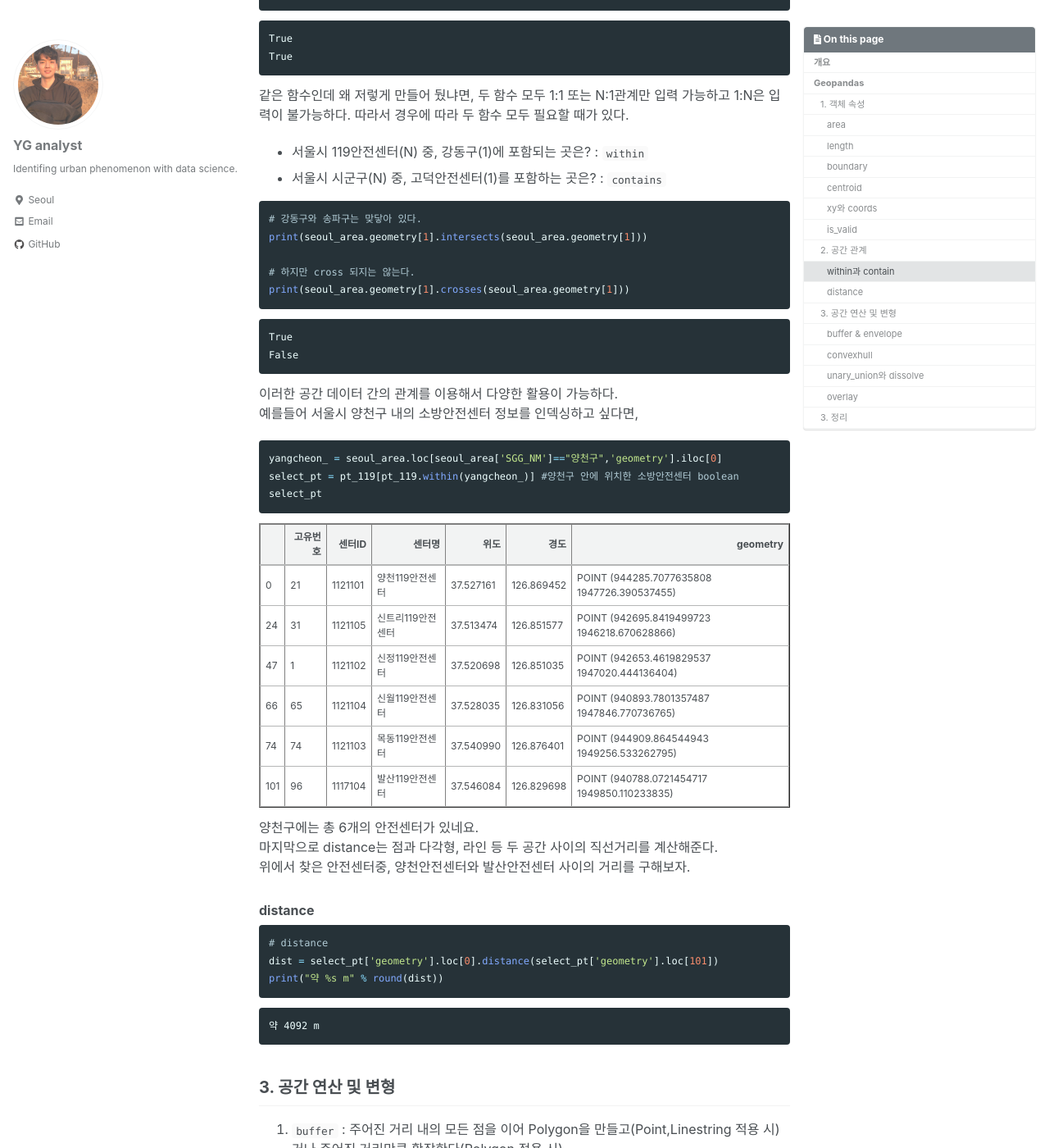
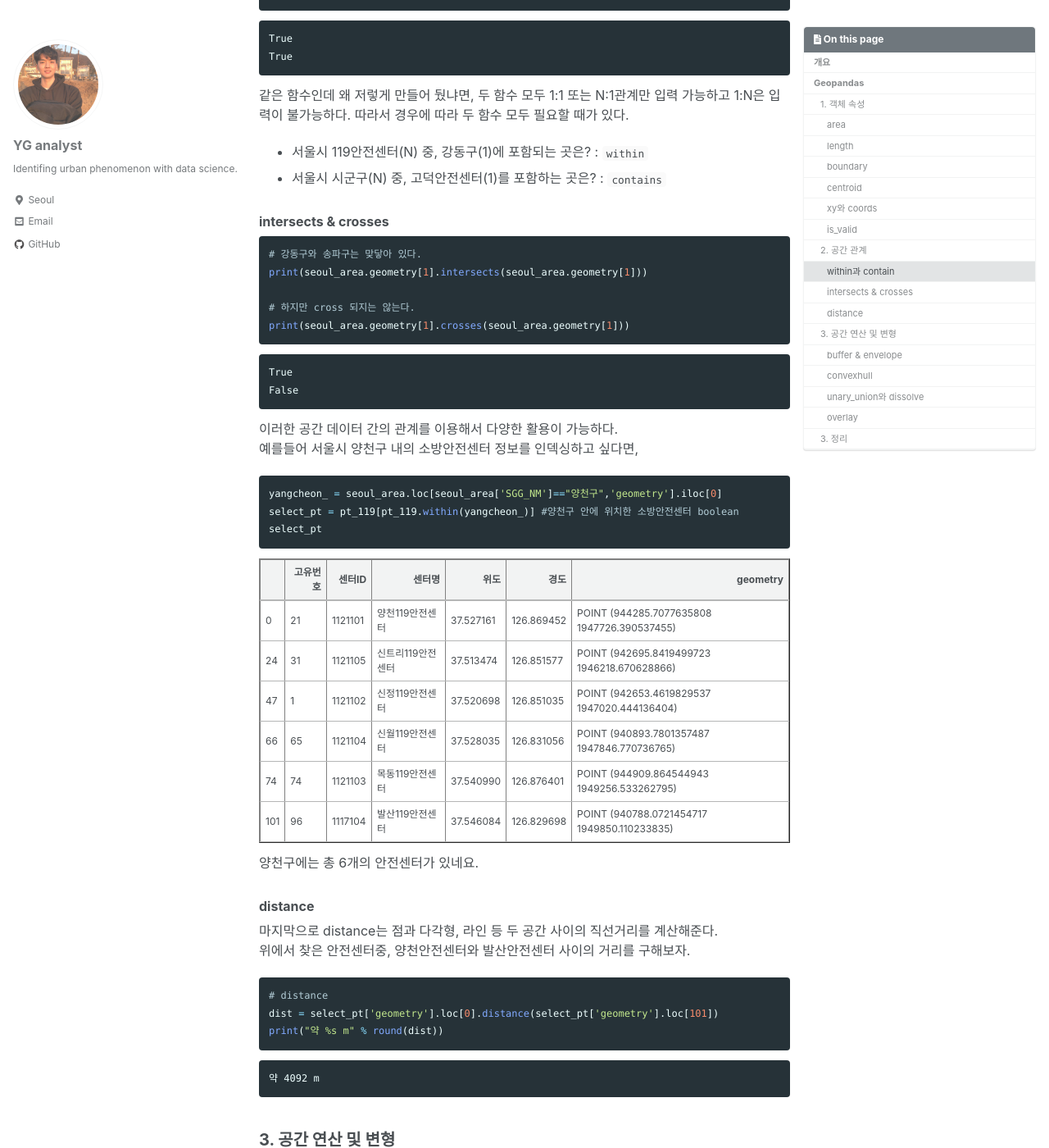
Before and after one commit to yganalyst/yganalyst.github.io, a Jekyll site: the page built from _posts/2020-01-10-spatial_analysis_2.md, in a window 1280 px wide and 1400 px high, scrolled down 4345 px. Shown: the whole window at 82% size. Built offline with Jekyll 4.4.1, drawn with Linux system fonts in a browser that asks for light colours; cached includes are drawn as plain includes; nearby versions of some CDN libraries; comment, search, counter and statistics services are not loaded.

````diff
--- a/_posts/2020-01-10-spatial_analysis_2.md
+++ b/_posts/2020-01-10-spatial_analysis_2.md
@@ -245,6 +245,7 @@ print(seoul_area.geometry[0].contains(pt_119.geometry[17]))
 - 서울시 시군구(N) 중, 고덕안전센터(1)를 포함하는 곳은? : `contains`
 
 
+### intersects & crosses
 
 ```python
 # 강동구와 송파구는 맞닿아 있다.
@@ -356,13 +357,13 @@ select_pt
 </table>
 </div>
 
+양천구에는 총 6개의 안전센터가 있네요.
 
+### distance
 
-양천구에는 총 6개의 안전센터가 있네요.
 마지막으로 distance는 점과 다각형, 라인 등 두 공간 사이의 직선거리를 계산해준다.
 위에서 찾은 안전센터중, 양천안전센터와 발산안전센터 사이의 거리를 구해보자.
 
-### distance
 ```python
 # distance
 dist = select_pt['geometry'].loc[0].distance(select_pt['geometry'].loc[101])
````
